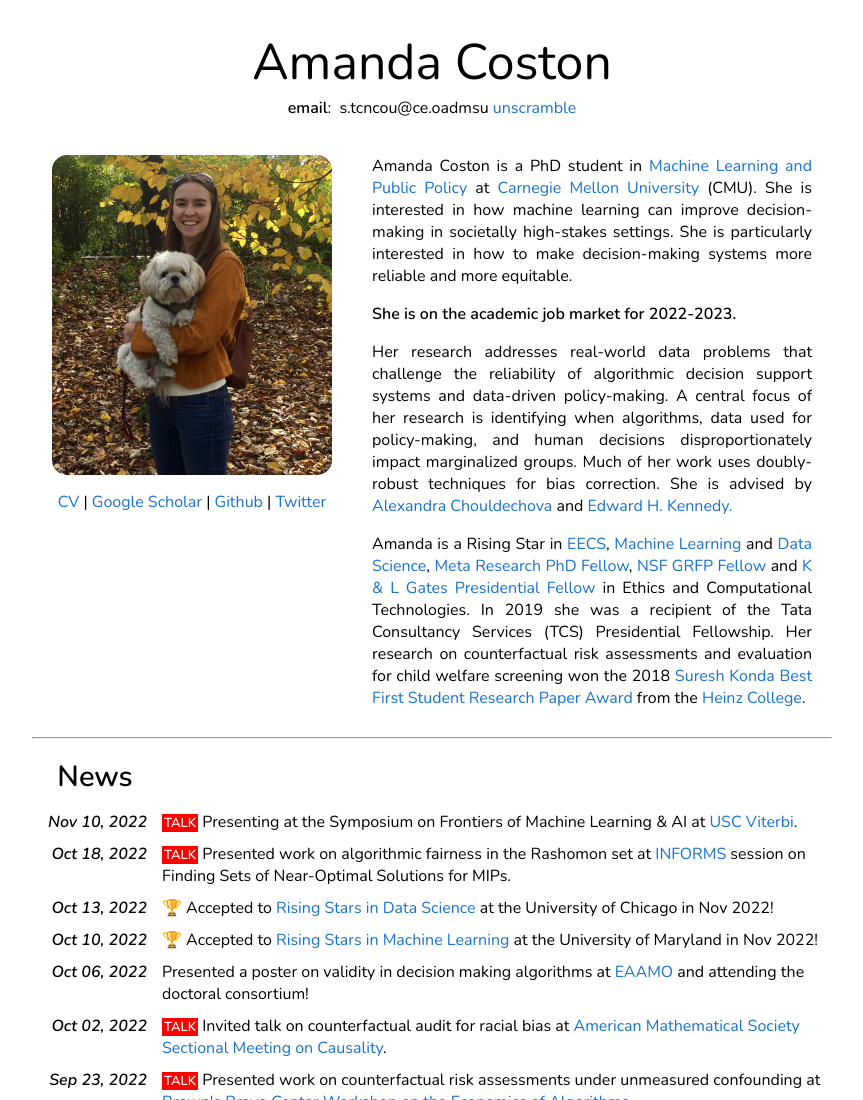
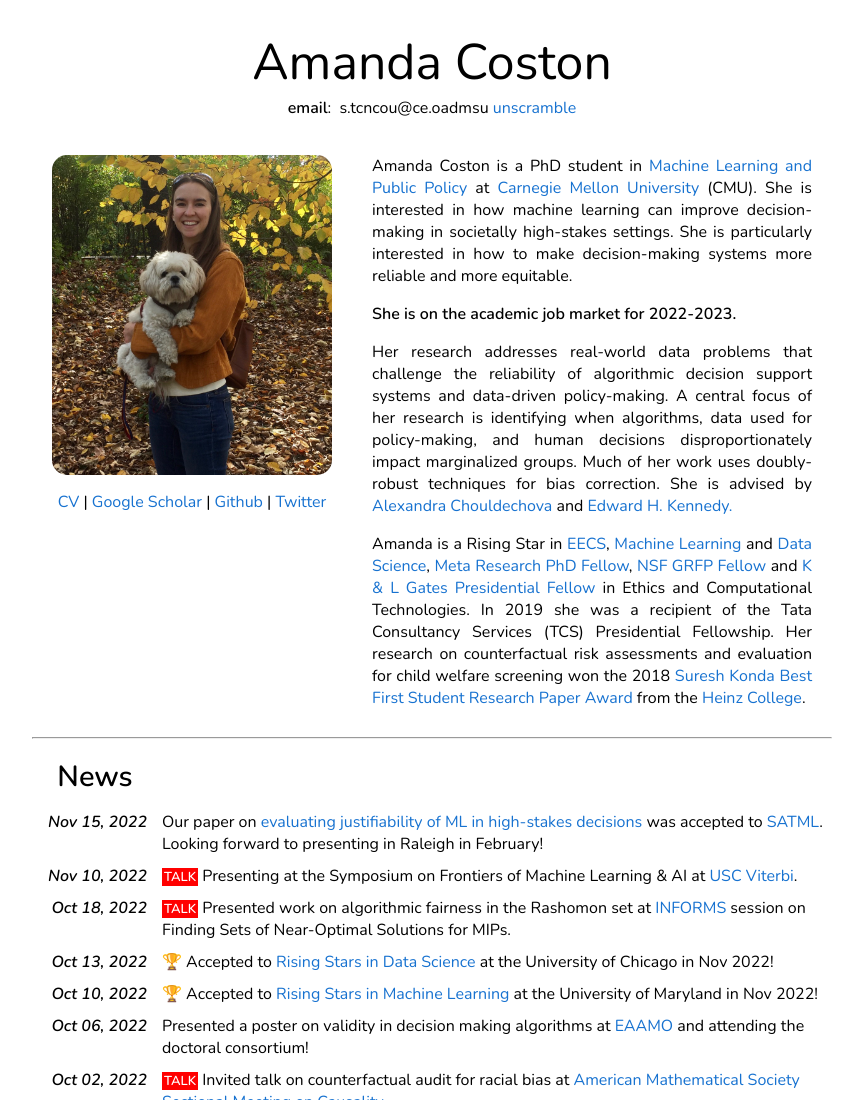
Before and after one commit to mandycoston/mandycoston.github.io, a plain HTML site: page index.html in a window 1280 px wide. Shown: the top 1100 px of the page, without its empty margins (208-1071 px from the left). Drawn offline with nearby package versions, Linux system fonts and the light colour scheme.

Commit message:
updates for SATML and author

```diff
--- a/index.html
+++ b/index.html
@@ -167,6 +167,12 @@
 
 
 <table width="100%" align="center" border="0" cellspacing="0" cellpadding="5">
+  <tr>
+    <td width="15%" valign="top" align="right"><b><i>Nov 15, 2022</i></b></td>
+    <td width="85%" valign="top" align="left" style="padding-left: 10px;"> Our paper on <a href = "https://arxiv.org/abs/2206.14983">evaluating justifiability of ML in high-stakes decisions</a> was accepted to <a href="https://satml.org/">SATML</a>. Looking forward to presenting in Raleigh in February!
+    </td>
+  </tr>
+
   <tr>
     <td width="15%" valign="top" align="right"><b><i>Nov 10, 2022</i></b></td>
     <td width="85%" valign="top" align="left" style="padding-left: 10px;"> <sticker>TALK</sticker> Presenting at the Symposium on Frontiers of Machine Learning & AI at <a href="https://viterbischool.usc.edu/">USC Viterbi</a>.
```
Also changed, not shown: 1 other file.
